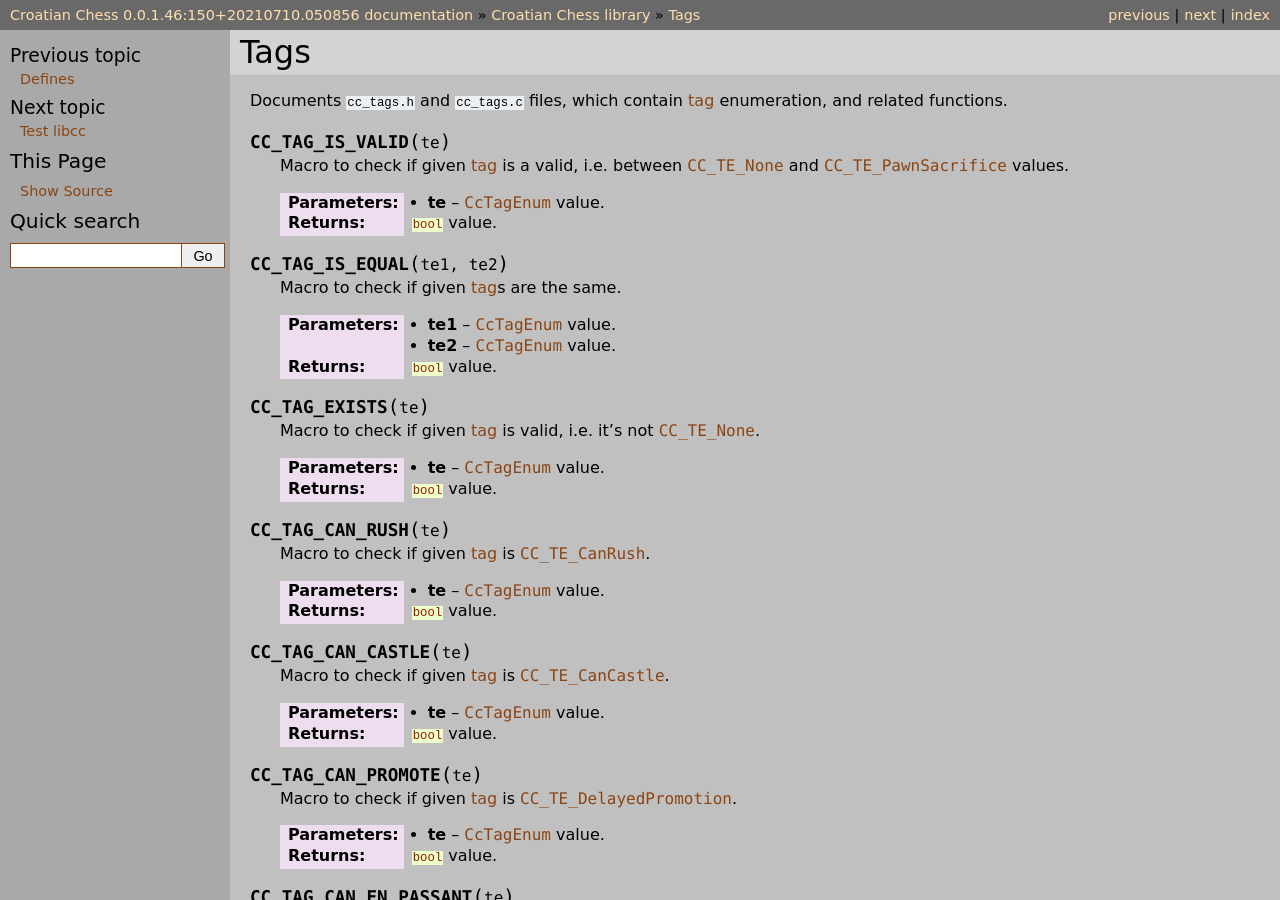
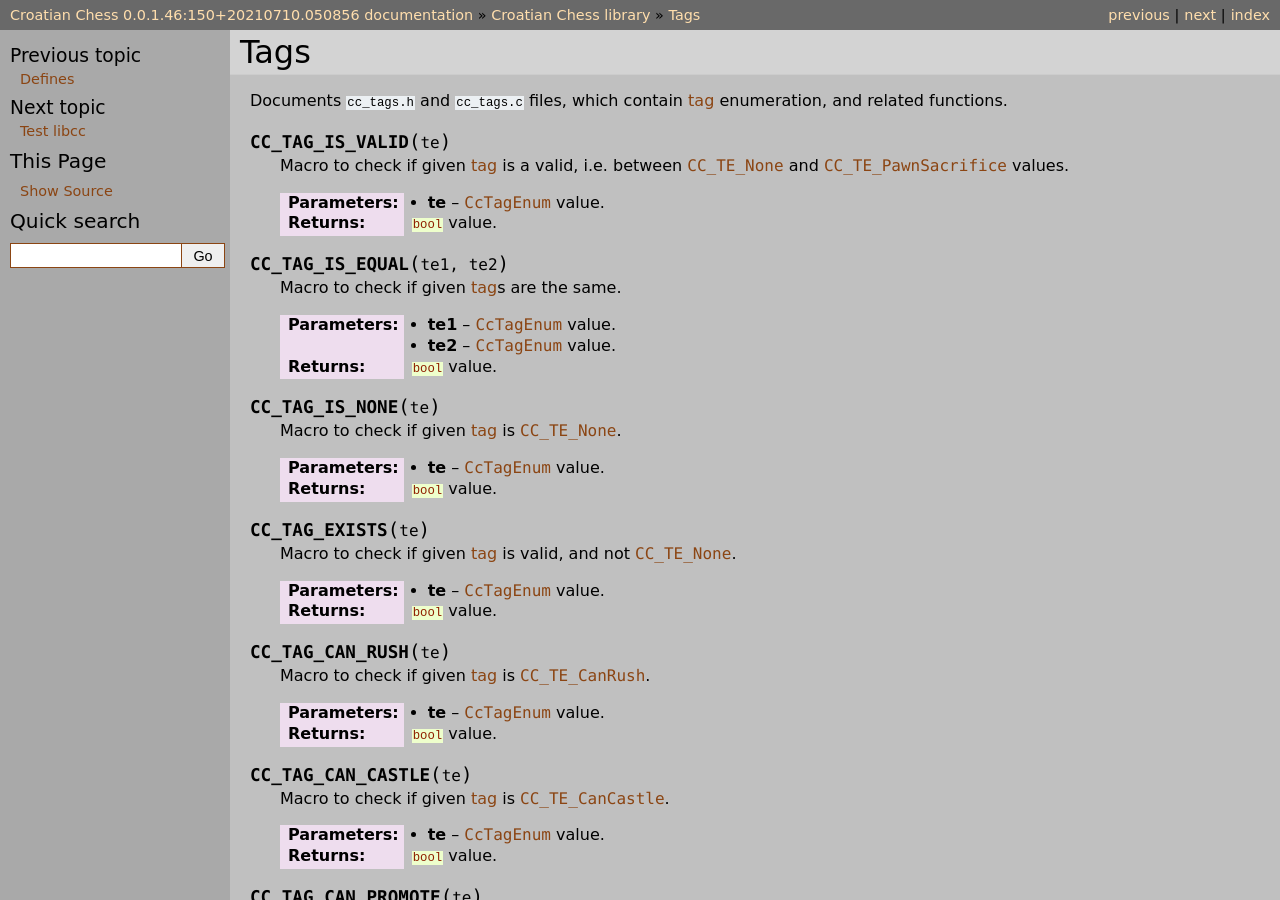
Before and after one commit to mmlacak/crochess, a Sphinx documentation site: the page built from docs/source/libcc/cctags.rst, in a window 1280 px wide and 900 px high. Built offline with Sphinx 7.4.7, drawn with Linux system fonts in a browser that asks for light colours.

Commit message:
Documented tag is none macro.

```diff
--- a/docs/source/libcc/cctags.rst
+++ b/docs/source/libcc/cctags.rst
@@ -26,9 +26,16 @@ Documents ``cc_tags.h`` and ``cc_tags.c`` files, which contain :term:`tag` enume
     :param te2: :c:expr:`CcTagEnum` value.
     :returns: :c:`bool` value.
 
+.. c:macro:: CC_TAG_IS_NONE(te)
+
+    Macro to check if given :term:`tag` is :c:expr:`CC_TE_None`.
+
+    :param te: :c:expr:`CcTagEnum` value.
+    :returns: :c:`bool` value.
+
 .. c:macro:: CC_TAG_EXISTS(te)
 
-    Macro to check if given :term:`tag` is valid, i.e. it's not :c:expr:`CC_TE_None`.
+    Macro to check if given :term:`tag` is valid, and not :c:expr:`CC_TE_None`.
 
     :param te: :c:expr:`CcTagEnum` value.
     :returns: :c:`bool` value.
```
